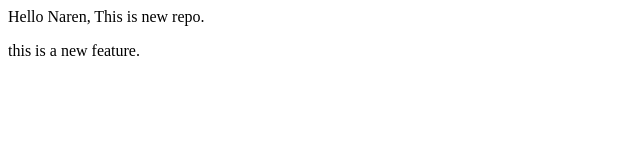
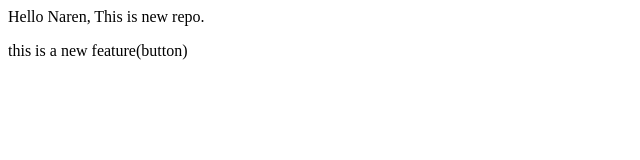
Before and after one commit to thakornarendra21/localrepo, a plain HTML site: page index.html in a window 1280 px wide. Shown: the full height of the page, 0-640 px from the left. Drawn offline with Linux system fonts and the light colour scheme.

```diff
--- a/index.html
+++ b/index.html
@@ -1,2 +1,2 @@
 <P>Hello Naren, This is new repo.</P>
-<P>this is a new feature.</P>
+<P>this is a new feature(button)</P>
```
